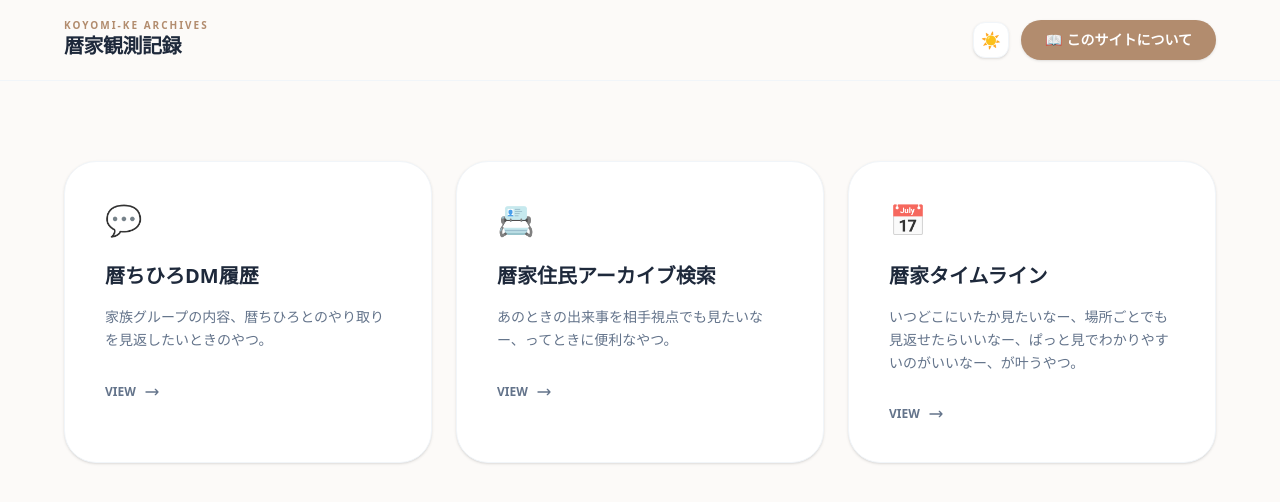
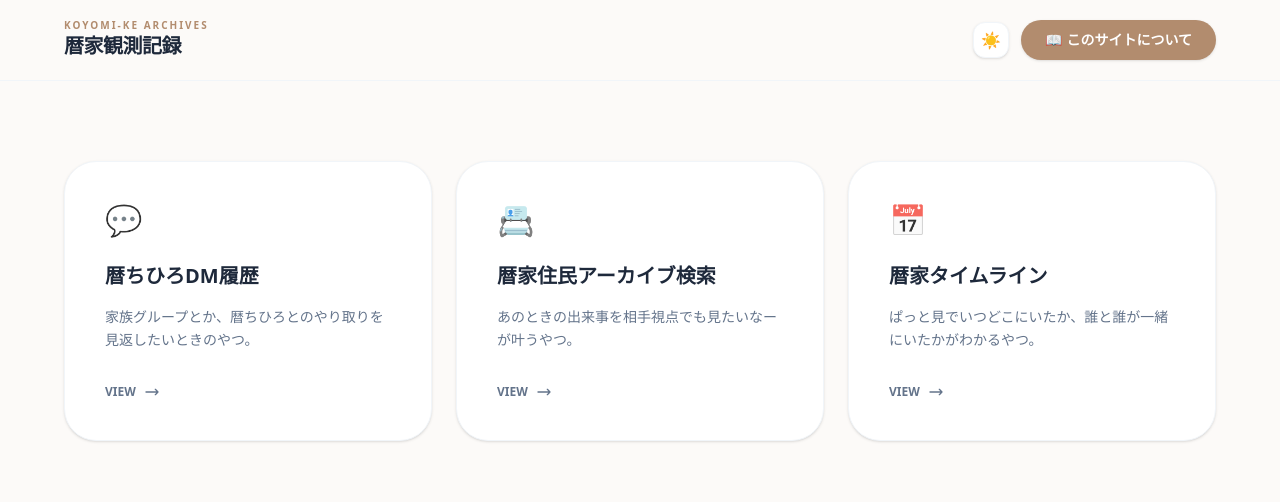
Before and after one commit to ksisfart-ui/kfam-portal, a Next.js app in the folder kfam-portal/: page / in a window 1280 px wide. Shown: the top 502 px of the page. Built offline with nearby package versions, Linux system fonts and the light colour scheme.

Commit message:
ダークモード入れてみた18

```diff
--- a/kfam-portal/app/page.tsx
+++ b/kfam-portal/app/page.tsx
@@ -4,19 +4,19 @@ import React from 'react';
 const projects = [
   {
     title: "暦ちひろDM履歴",
-    description: "家族グループの内容、暦ちひろとのやり取りを見返したいときのやつ。",
+    description: "家族グループとか、暦ちひろとのやり取りを見返したいときのやつ。",
     url: "https://kfam-history.vercel.app/",
     icon: "💬"
   },
   {
     title: "暦家住民アーカイブ検索",
-    description: "あのときの出来事を相手視点でも見たいなー、ってときに便利なやつ。",
+    description: "あのときの出来事を相手視点でも見たいなーが叶うやつ。",
     url: "https://kfam-archive-search.vercel.app/",
     icon: "📇"
   },
   {
     title: "暦家タイムライン",
-    description: "いつどこにいたか見たいなー、場所ごとでも見返せたらいいなー、ぱっと見でわかりやすいのがいいなー、が叶うやつ。",
+    description: "ぱっと見でいつどこにいたか、誰と誰が一緒にいたかがわかるやつ。",
     url: "https://kfam-timeline.vercel.app/",
     icon: "📅"
   }
```
